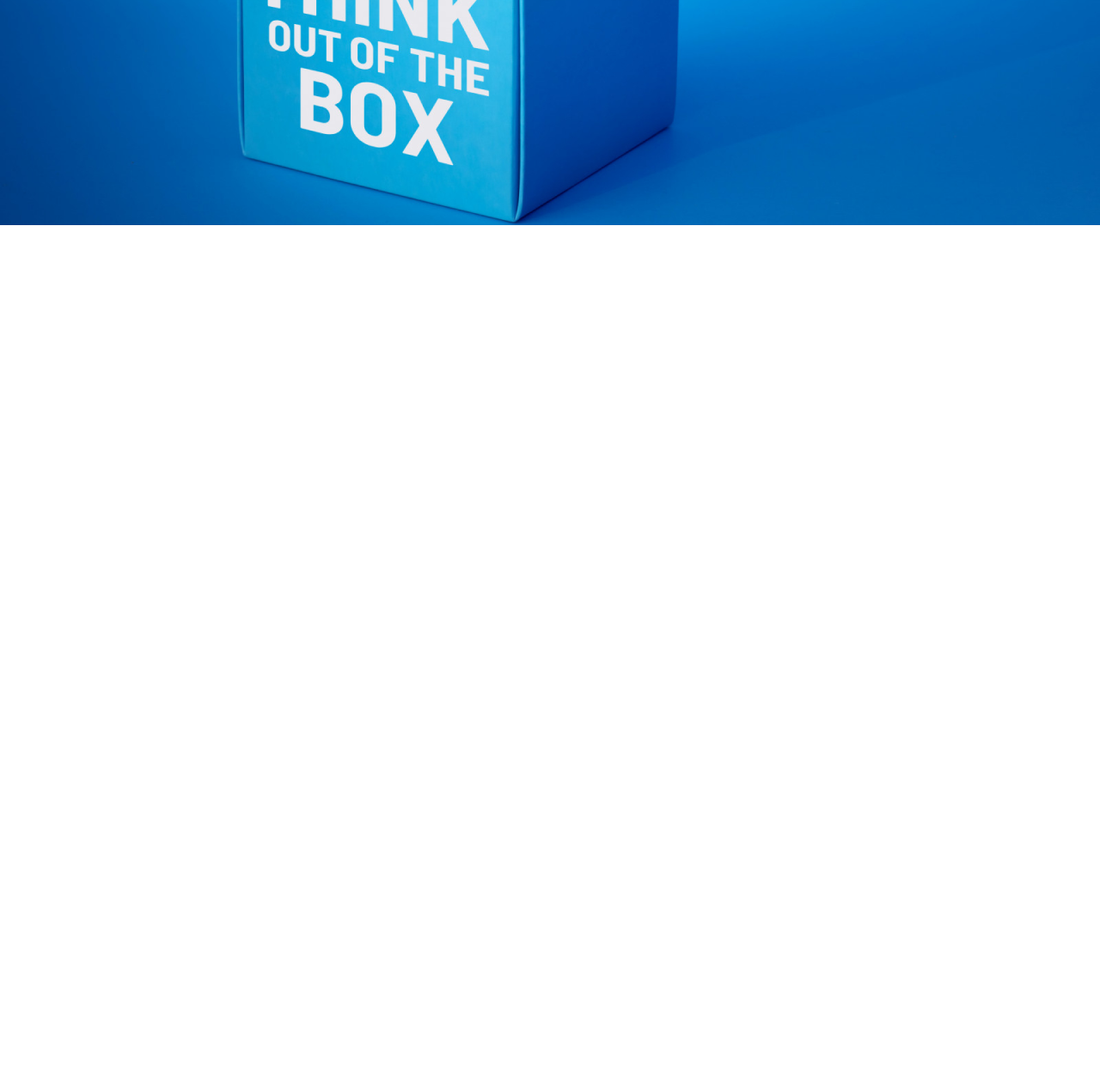
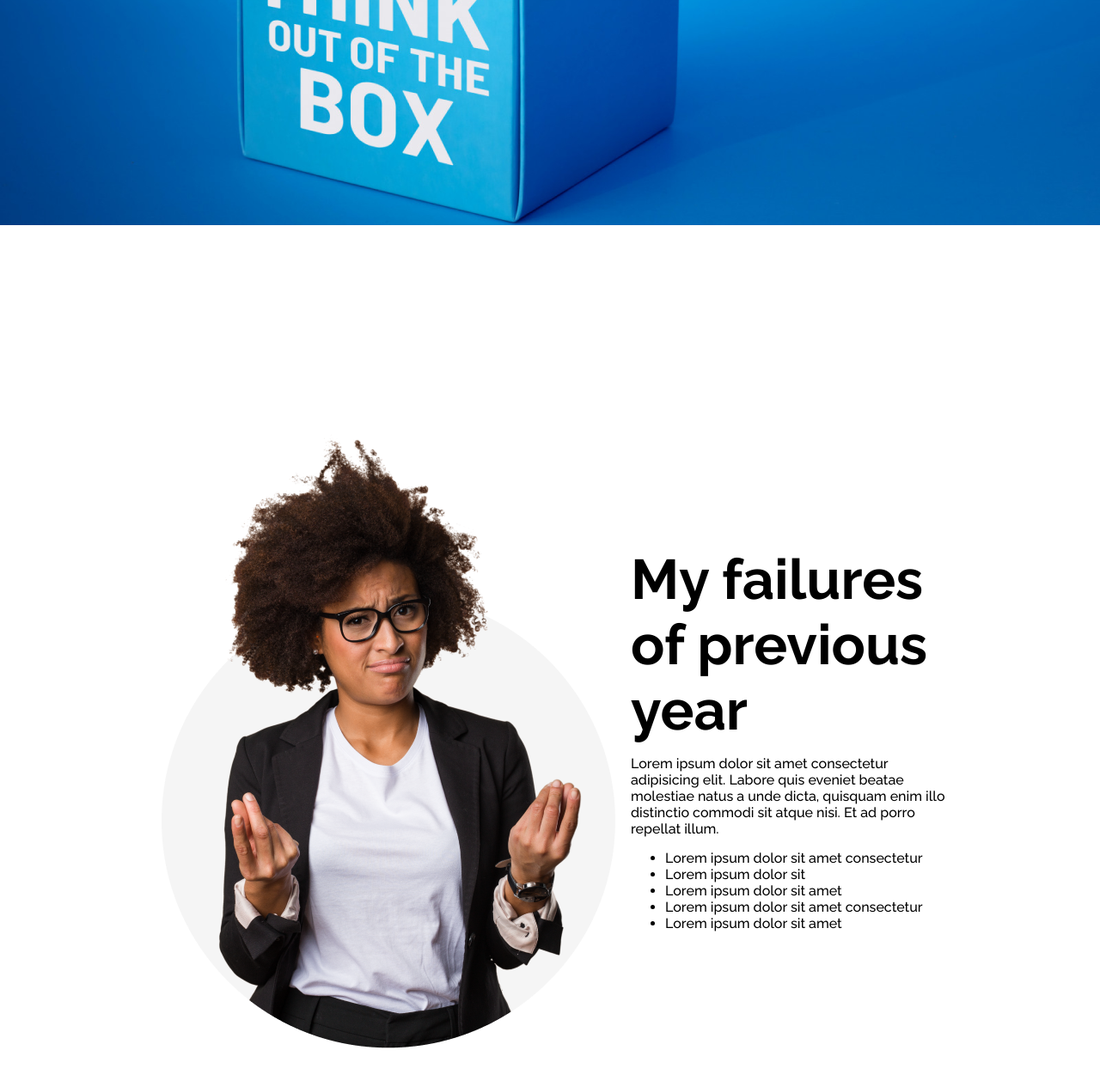
Before and after one commit to Tufantomankhin/new-year-new-me-assinment, a plain HTML site: page index.html in a window 1280 px wide. Shown: the part 546-1804 px from the top of the page at 86% size. Before the commit the page ends 808 px from the top, so only its background shows below. Drawn offline with Linux system fonts and the light colour scheme.

Commit message:
added failures year

```diff
--- a/index.html
+++ b/index.html
@@ -15,9 +15,7 @@
     <header class="header">
         <div class="header-title">
             <div class="title">
-                <h2>All Thinks Are</h2>
-                <h2>Possibole If You</h2>
-                <h2>believe</h2>
+                <h2>All Thinks Are Possibole If You believe</h2>
             </div>
             <p>Lorem ipsum dolor sit amet consectetur adipisicing elit. Quibusdam, cumque aliquam! Facilis, officia delectus sint quibusdam consequatur ratione dolorem voluptatem quo minima quos officiis velit libero, odio optio commodi quis.</p>
             <button class="btn-contact">Contact Us</button>
@@ -25,6 +23,24 @@
     </header>
     <!-- header end -->
 
+    <!-- failures start -->
+    <div class="failures">
+        <div class="person-img">
+            <img src="images/person.png" alt="Person-image">
+        </div>
+        <div class="failures-title">
+            <h3 class="failures-heading">My failures of previous year</h3>
+            <p>Lorem ipsum dolor sit amet consectetur adipisicing elit. Labore quis eveniet beatae molestiae natus a unde dicta, quisquam enim illo distinctio commodi sit atque nisi. Et ad porro repellat illum.</p>
+            <ul class="failures-list">
+                <li>Lorem ipsum dolor sit amet consectetur</li>
+                <li>Lorem ipsum dolor sit</li>
+                <li>Lorem ipsum dolor sit amet</li>
+                <li>Lorem ipsum dolor sit amet consectetur</li>
+                <li>Lorem ipsum dolor sit amet</li>
+            </ul>
+        </div>
+    </div>
+    <!-- plans start -->
 
 </body>
 </html>
--- a/styles/newyear.css
+++ b/styles/newyear.css
@@ -24,9 +24,6 @@
     color: white;
     margin-bottom: 25px;
 }
-.description {
-
-}
 .btn-contact {
     width: 85px;
     height: 35px;
@@ -37,3 +34,24 @@
     color: #0873ff;
     font-weight: 700px;
 }
+/* failures styles */
+.failures {
+    display: flex;
+    justify-content: center;
+    align-items: center;
+    margin-top: 70px;
+    padding: 165px;
+    width: 1075;
+    height: 725px;
+}
+.failures-title {
+    text-align: left;
+}
+.failures-heading {
+    margin-bottom: 15px;
+    font-size: 65px;
+    font-weight: 700px;
+}
+.failures-list {
+    margin-top: 15px;
+}
```
